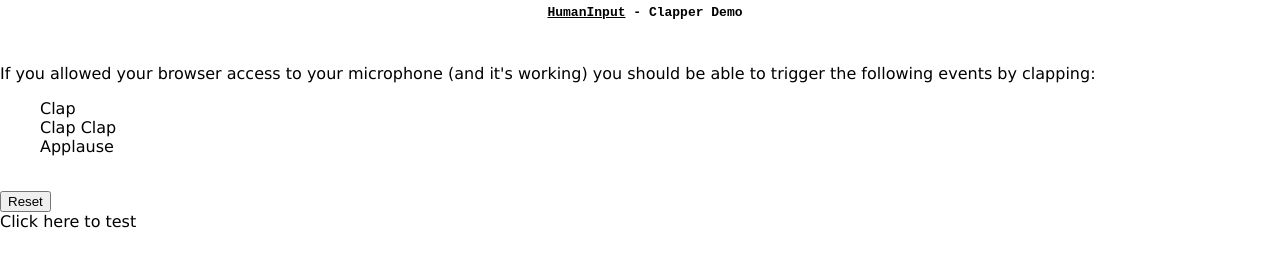
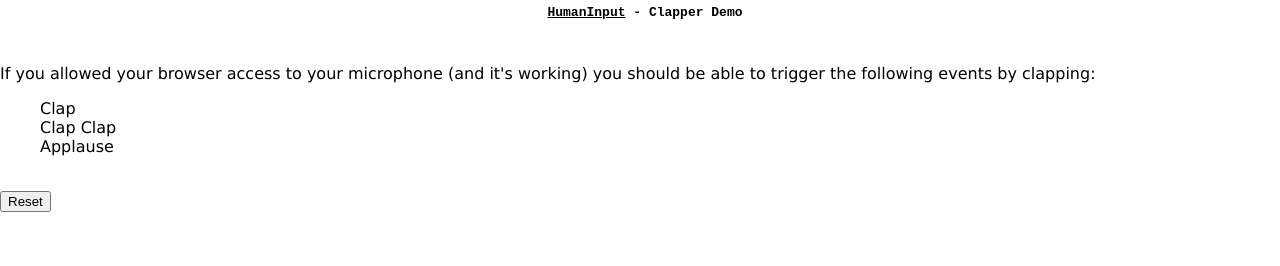
Before and after one commit to liftoff/HumanInput, a plain HTML site: page demo/clapper/index.html in a window 1280 px wide. Drawn offline with Linux system fonts and the light colour scheme.

Commit message:
Removed an unnecessary line from the clapper demo.

```diff
--- a/demo/clapper/index.html
+++ b/demo/clapper/index.html
@@ -86,7 +86,6 @@
         <br>
         <div id="yay2" class="none">You're too kind!</div>
         <button id="resetclaps">Reset</button>
-        <div id="test1" class="foo bar baz"><div id="test2" class="y z">Click here to test</div></div>
 
     <script>
     var settings = {logLevel: 'DEBUG', autostartClapper: true},
```
